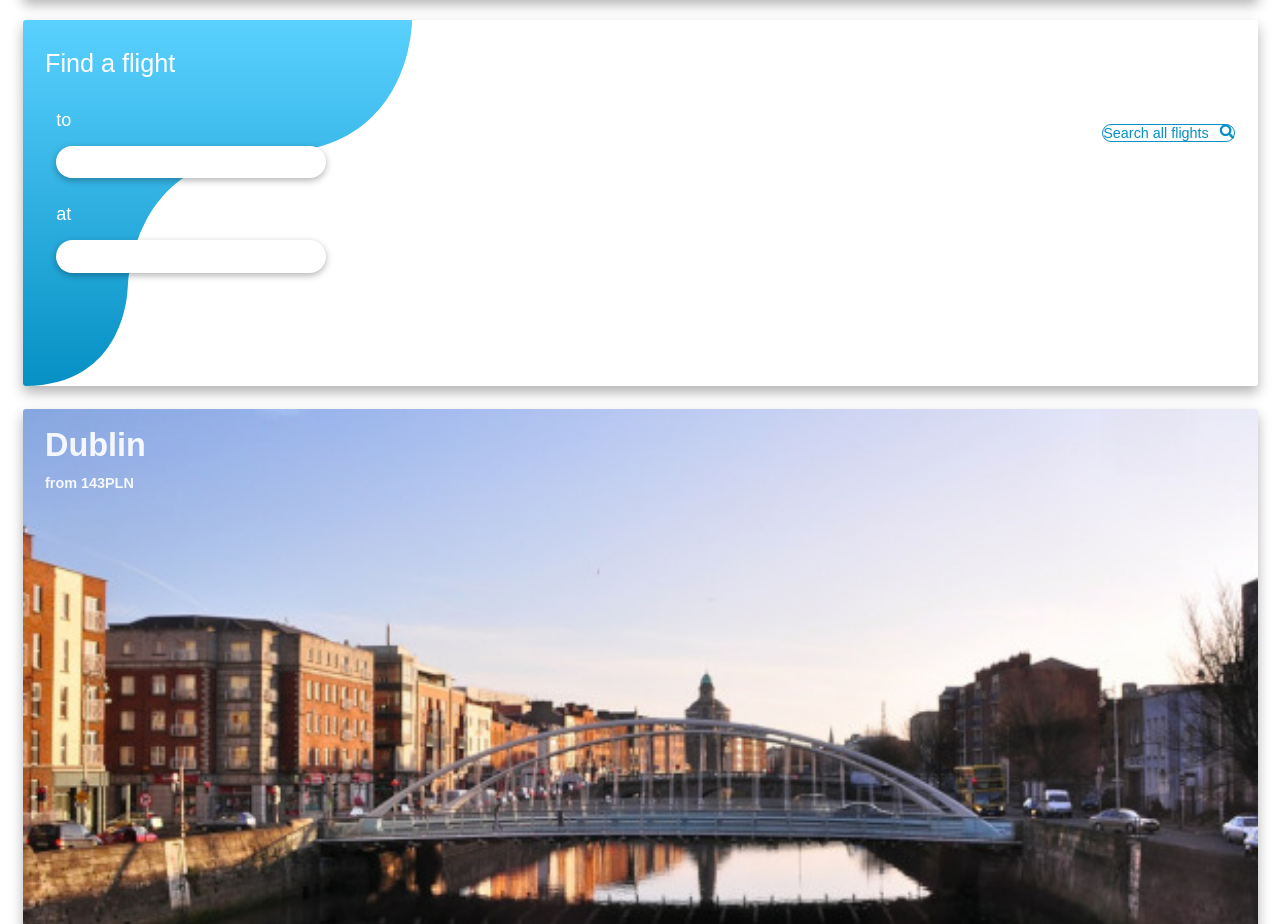
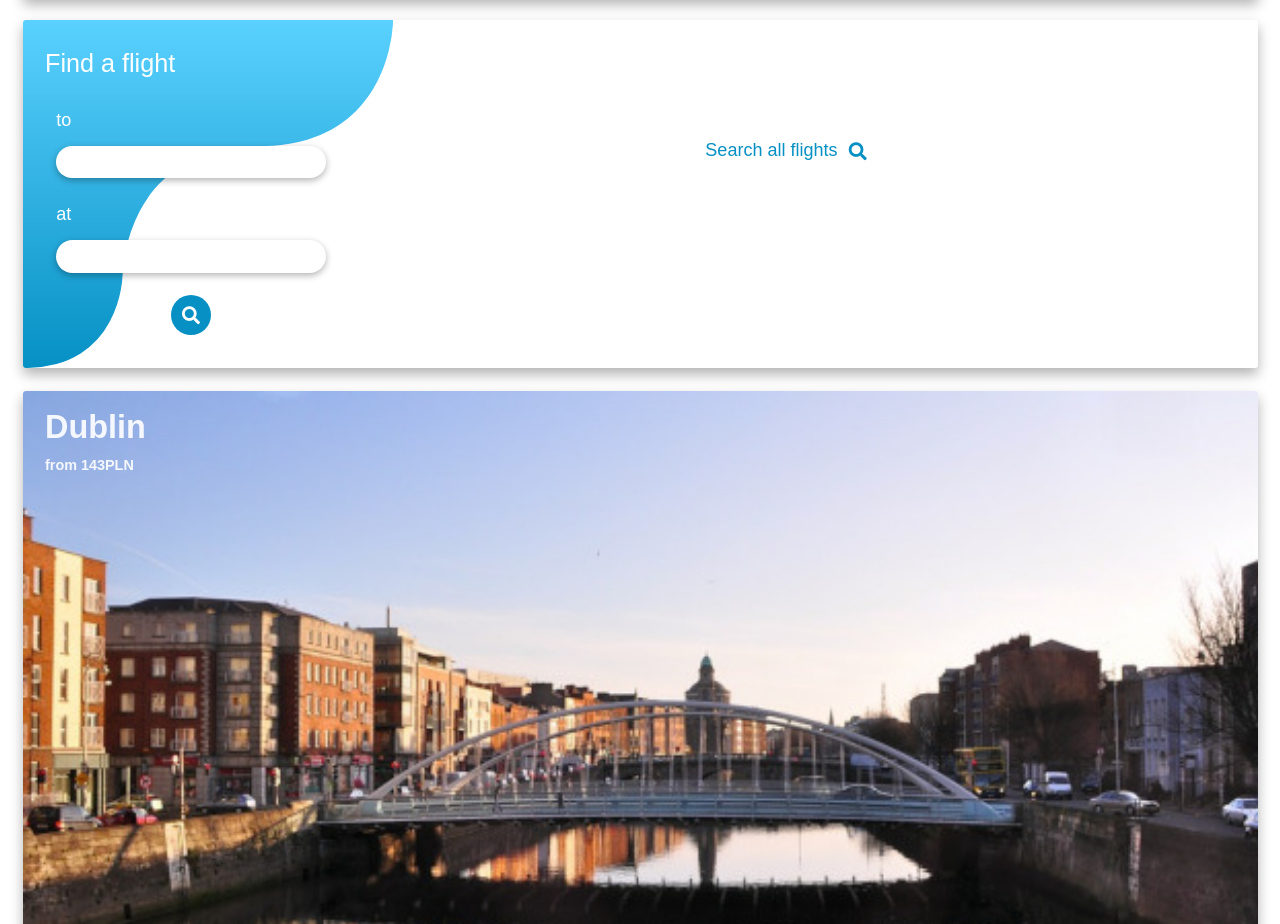
Before and after one commit to kepler003/Skyfly, a website: page index.html in a window 1280 px wide. Shown: the part 1327-2251 px from the top of the page. Drawn offline with Linux system fonts and the light colour scheme.

Commit message:
Bugfix: All sections have some btns displayed wrong because of btn--more class

```diff
--- a/index.html
+++ b/index.html
@@ -209,7 +209,7 @@
 
         <!-- Search btn -->
         <div class="form__group">
-          <button type="button" class="btn btn--circle btn--alpha btn--margin-h btn--more">
+          <button type="button" class="btn btn--circle btn--alpha btn--margin-h btn--margin-t">
             <i class="fas fa-search"></i>
           </button>
         </div>
@@ -217,7 +217,7 @@
       </form>
 
       <!-- More -->
-      <button class="btn btn--rounded btn--outline-alpha btn--margin-h btn--more">
+      <button class="btn btn--rounded btn--white btn--margin-h find__all-flights">
         Search all flights <i class="fas fa-search btn__icon--left"></i>
       </button>
 
@@ -420,6 +420,7 @@
 
     </article>
 
+    <!-- Weather -->
     <article class="card weather">
 
       <!-- Header -->
--- a/styles/local/blocks/_find.scss
+++ b/styles/local/blocks/_find.scss
@@ -22,4 +22,9 @@
 
   &__label { color: #fff; }
 
+
+
+  &__all-flights {
+    margin-top: $gutter;
+  }
 }
```
Also changed, not shown: styles/styles.css, 1 other file.
